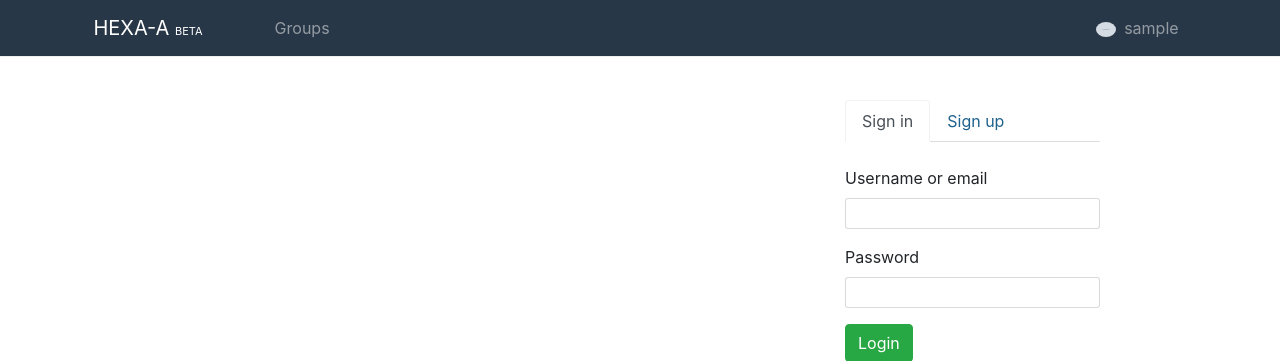
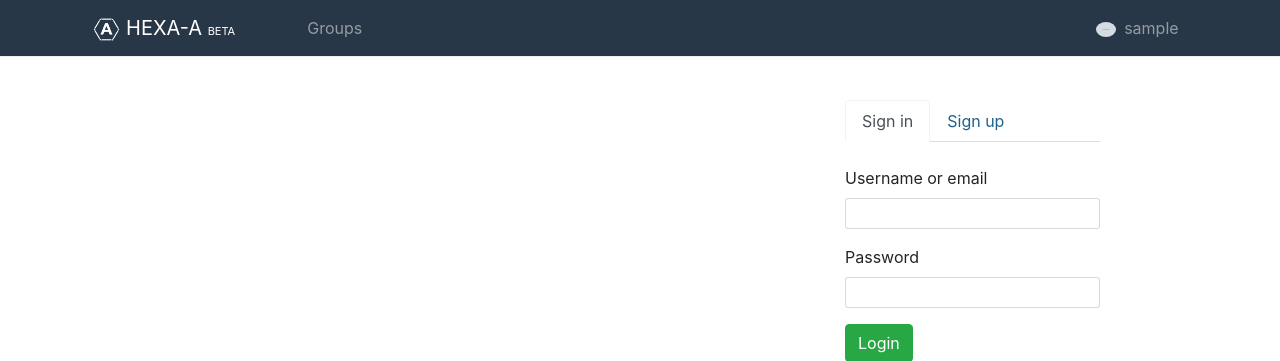
Before and after one commit to ahsayde/hexa-a, a Python web app: template templates/main/index.html in a window 1280 px wide. Shown: the top 361 px of the page. Run offline with Jinja, Linux system fonts and the light colour scheme; the template is opened without the code that fills it: most values are stand-ins (such as "Sample title", 1, 10 or a date in 2020); grey boxes marked "Sample" are stand-in pictures; some libraries are stand-ins or nearby versions.

Commit message:
add logo

```diff
--- a/templates/navbar.html
+++ b/templates/navbar.html
@@ -1,6 +1,6 @@
 <nav class="navbar fixed-top navbar-expand-lg navbar-dark" style="background:#283747">
     <div class="container-fluid">
-        <a class="navbar-brand" href="/">HEXA-A <small style="font-size:11px;">BETA</small></a>
+        <a class="navbar-brand" href="/"><img class="m-0" src="/static/photos/HEXA200.png" width="27px"> HEXA-A <small style="font-size:11px;">BETA</small></a>
         <button class="navbar-toggler" type="button" data-toggle="collapse" data-target="#menu">
             <span class="navbar-toggler-icon"></span>
         </button>
```
Also changed, not shown: static/photos/HEXA200.png (added).
